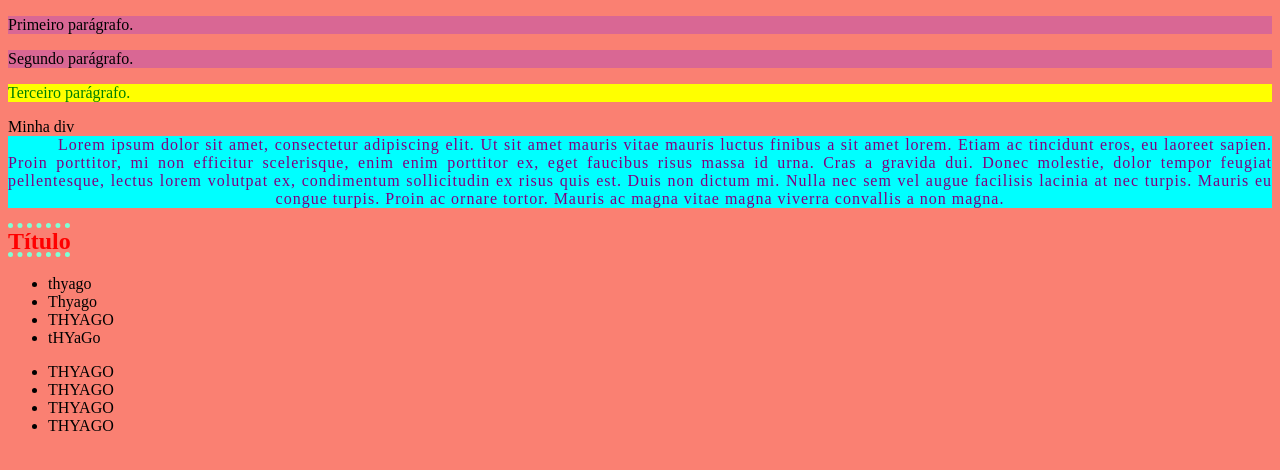
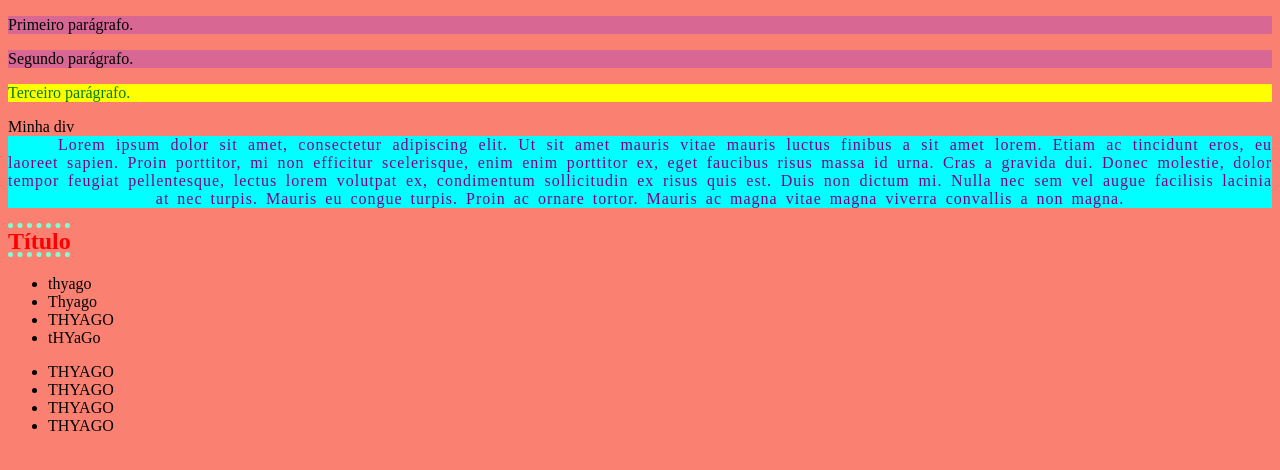
Before and after one commit to Salvah/css, a plain HTML site: page index.html in a window 1280 px wide. Drawn offline with Linux system fonts and the light colour scheme.

Commit message:
word-spacing

```diff
--- a/textos.css
+++ b/textos.css
@@ -5,6 +5,7 @@ div.descricao {
     text-align-last: center;
     text-indent: 50px;
     letter-spacing: 1px;
+    word-spacing: 3px;
 }
 
 h2 {
```
